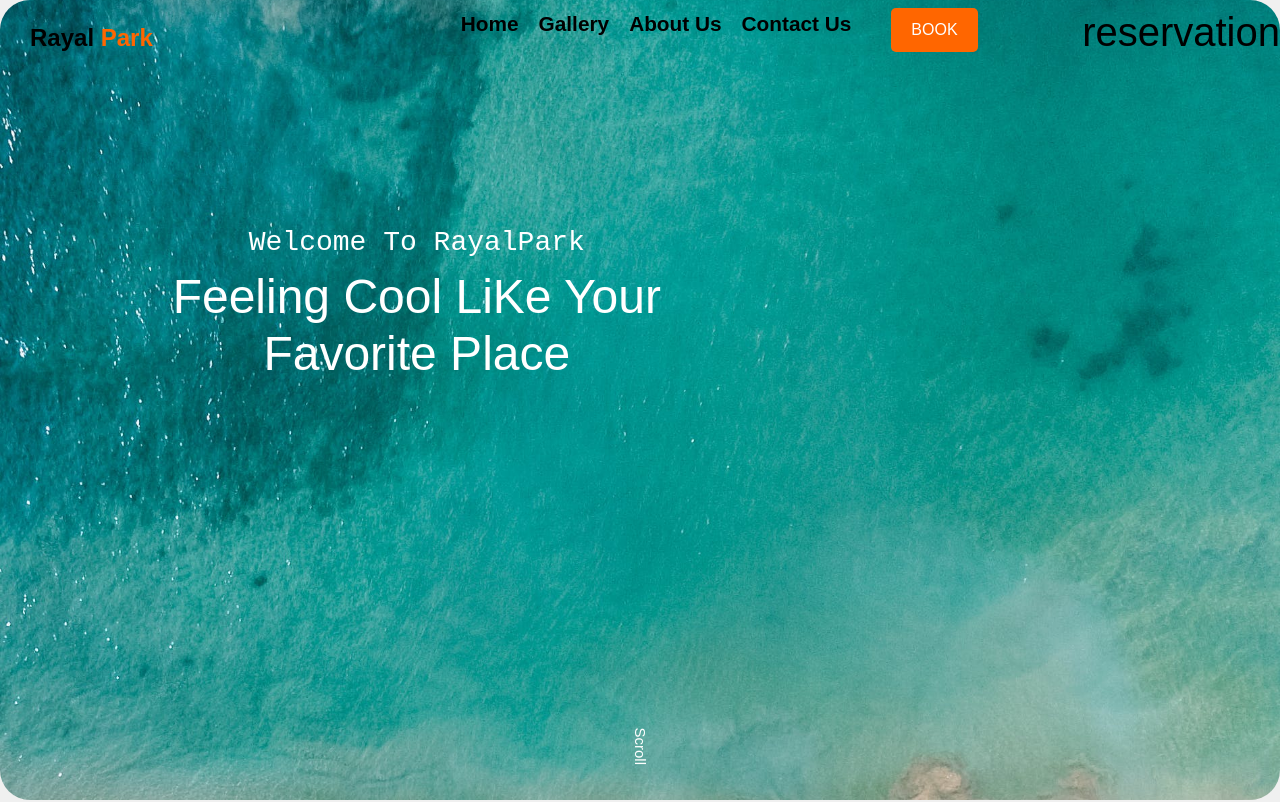
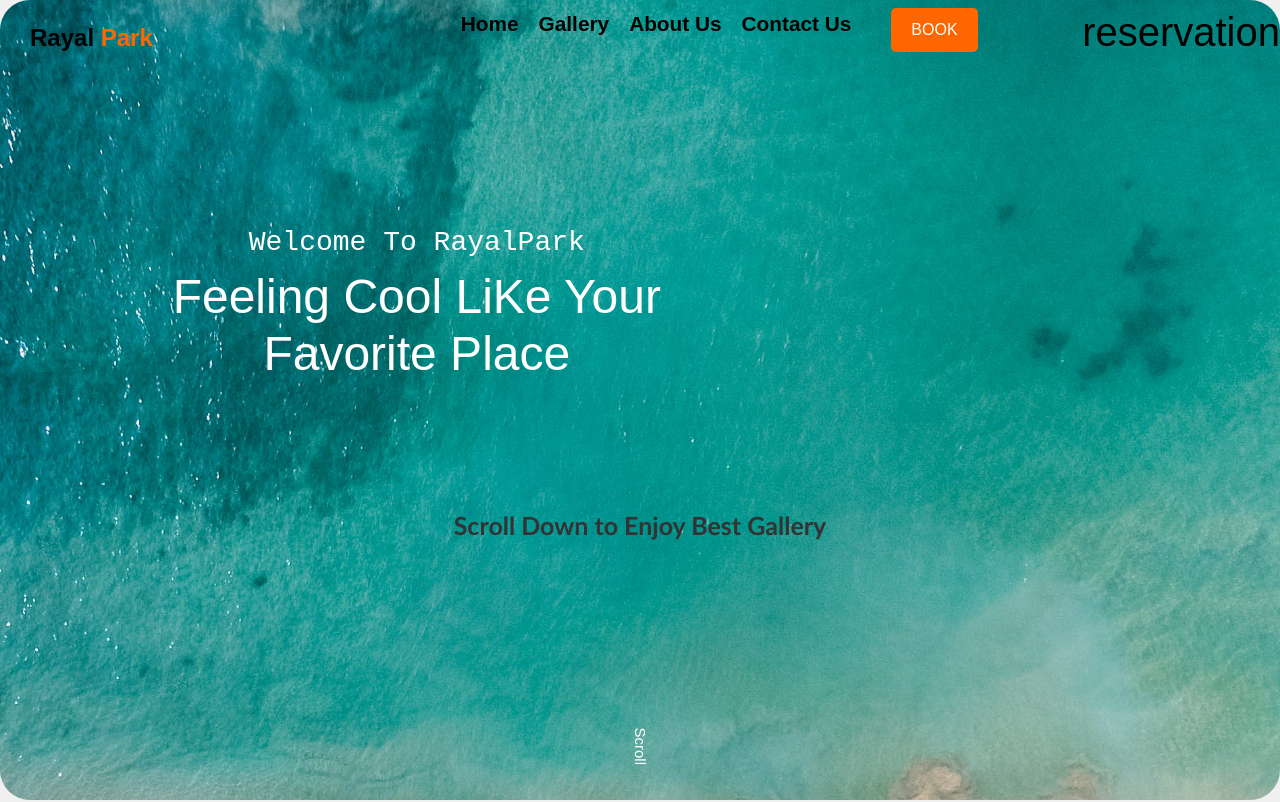
Before and after one commit to tushar453/Hotel-frontend, a React (Create React App) app: page /All in a window 1280 px wide. Shown: the top 802 px of the page. Built offline with nearby package versions, Linux system fonts and the light colour scheme; the HTML template or start-up script is replaced by a standard one.

Commit message:
added new tesxr

```diff
--- a/src/Gallery/Galnav.jsx
+++ b/src/Gallery/Galnav.jsx
@@ -8,7 +8,7 @@ import All from './All';
 import Logo from '../Logo';
 const Galnav = () => {
   return (<>
-  <Hero/>
+  <Hero heading = "Scroll Down to Enjoy Best Gallery"/>
 <Logo/>
     <div className='gallery-container'>
     <div className="gallery-heading">
```
